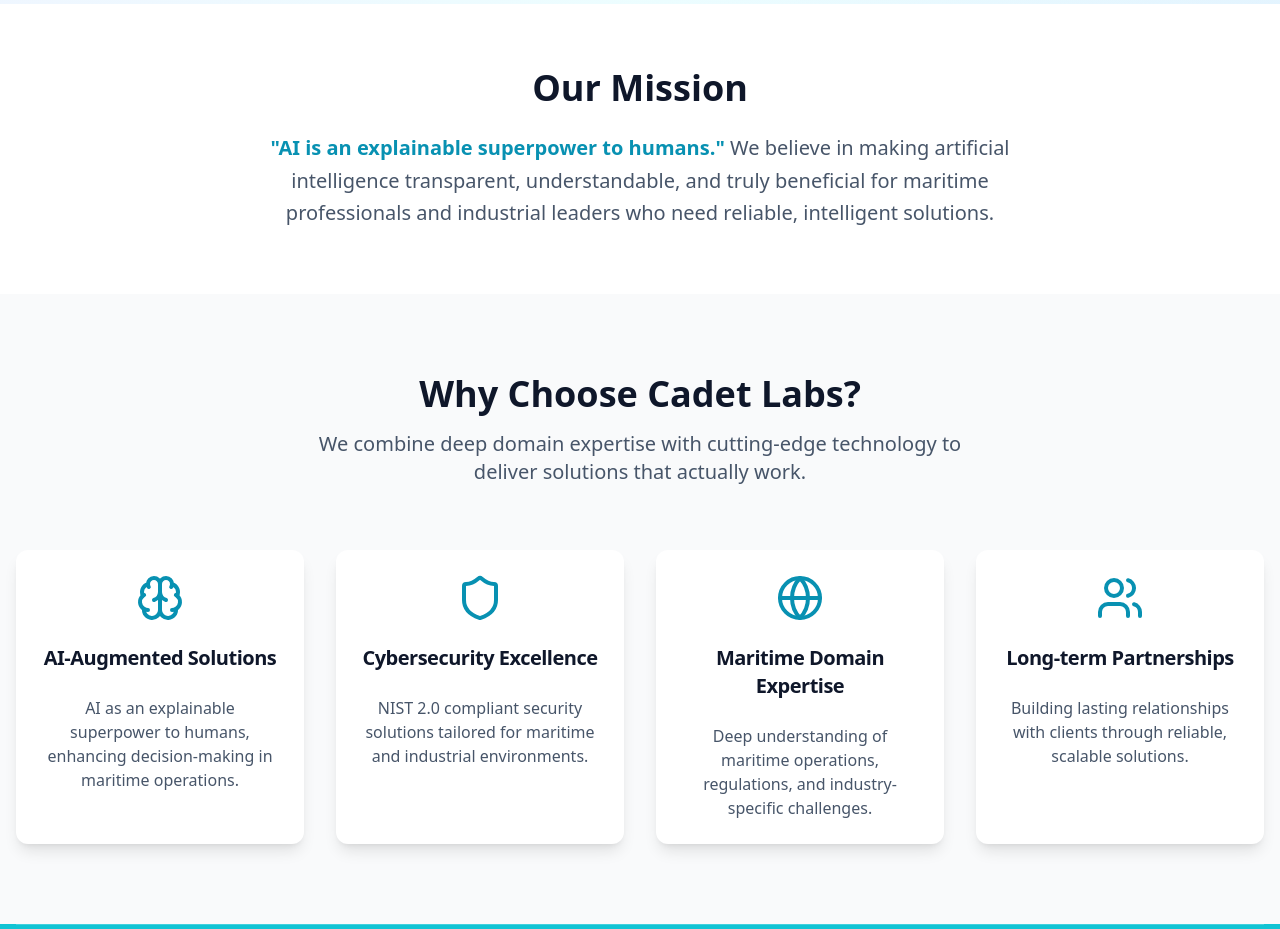
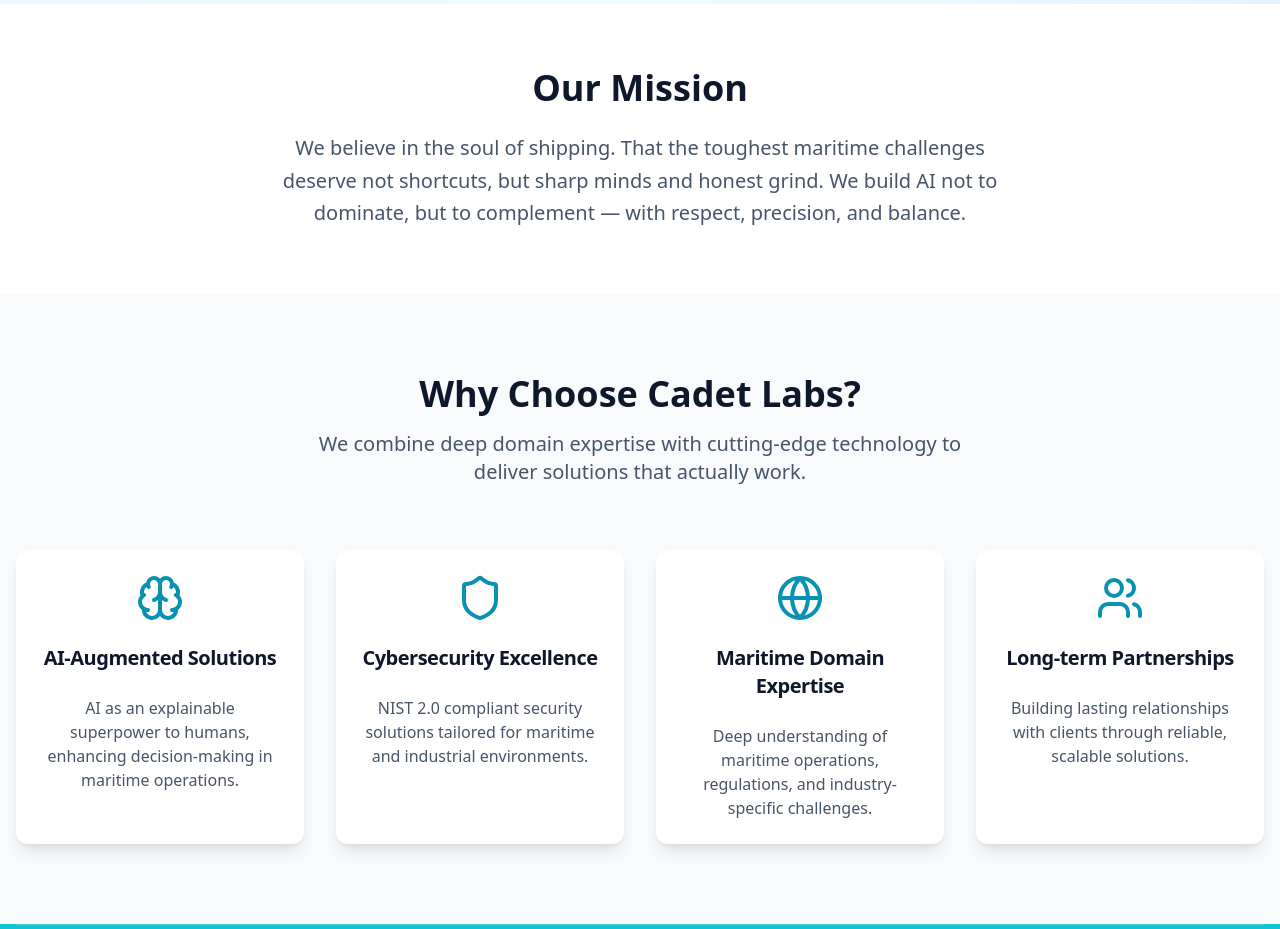
Before and after one commit to cadetlabs2025/caded-labs-webpage, a React (Vite) app: page / in a window 1280 px wide. Shown: the part 900-1829 px from the top of the page. Built offline with nearby package versions, Linux system fonts and the light colour scheme.

Commit message:
Update Our Mission Content with new messaging

```diff
--- a/client/pages/Index.tsx
+++ b/client/pages/Index.tsx
@@ -304,12 +304,10 @@
               Our Mission
             </h2>
             <p className="text-xl text-slate-600 leading-relaxed">
-              <strong className="text-cyan-600">
-                "AI is an explainable superpower to humans."
-              </strong>{" "}
-              We believe in making artificial intelligence transparent,
-              understandable, and truly beneficial for maritime professionals
-              and industrial leaders who need reliable, intelligent solutions.
+              We believe in the soul of shipping. That the toughest maritime
+              challenges deserve not shortcuts, but sharp minds and honest
+              grind. We build AI not to dominate, but to complement — with
+              respect, precision, and balance.
             </p>
           </div>
         </div>
```
